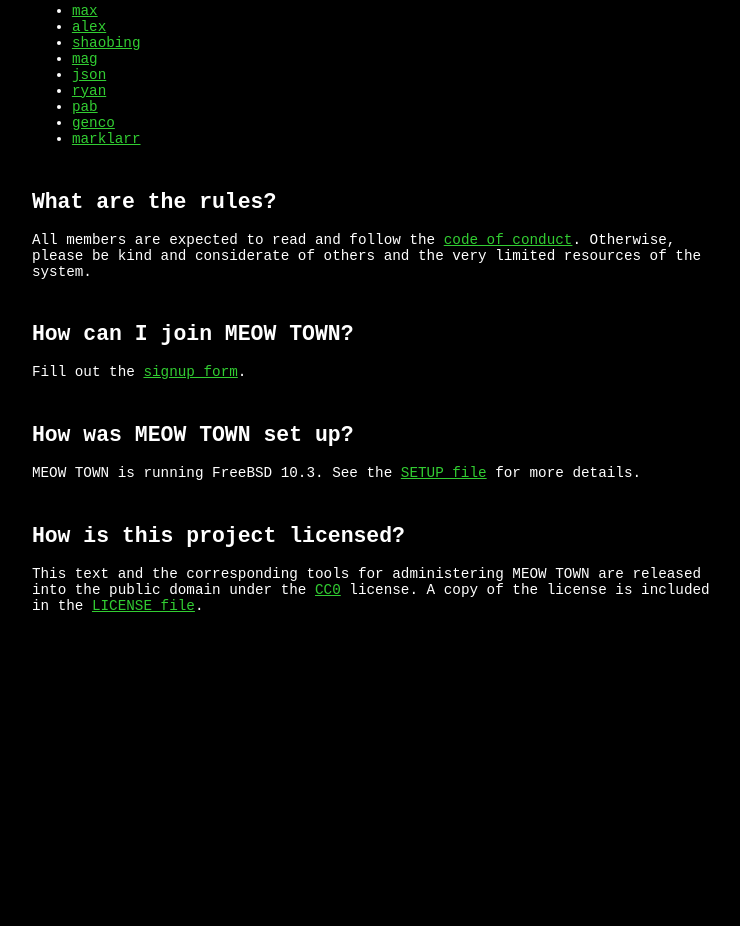
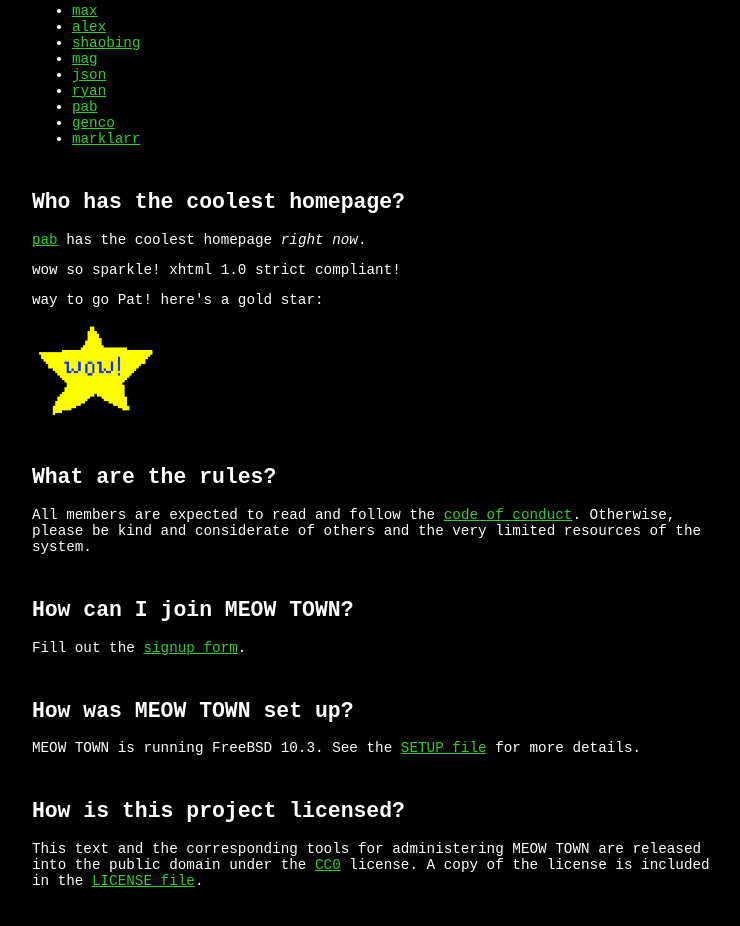
Before and after one commit to mxhold/meow.town, a plain HTML site: page files/www/index.html in a window 1280 px wide. Shown: the part 769-1695 px from the top of the page, without its empty margins (11-751 px from the left). Before the commit the page ends 1425 px from the top, so only its background shows below. Drawn offline with Linux system fonts and the light colour scheme.

Commit message:
commend pat on his sweet homepage

```diff
--- a/files/www/index.html
+++ b/files/www/index.html
@@ -87,6 +87,22 @@
       <li><a href="~marklarr">marklarr</a></li>
     </ul>
 
+    <h2 id="coolest">
+      Who has the coolest homepage?
+    </h2>
+    <p>
+      <a href="~pab">pab</a> has the coolest homepage <em>right now</em>.
+    </p>
+    <p>
+      wow so sparkle! xhtml 1.0 strict compliant!
+    </p>
+    <p>
+      way to go Pat! here's a gold star:
+    </p>
+    <a href="https://vine.co/v/OUljvzWBBiU">
+      <img alt="WOW gold star" src="wowstar.png" height="100px">
+    </a>
+
     <h2 id="rules">
       What are the rules?
     </h2>
```
Also changed, not shown: files/www/wowstar.png (added).
